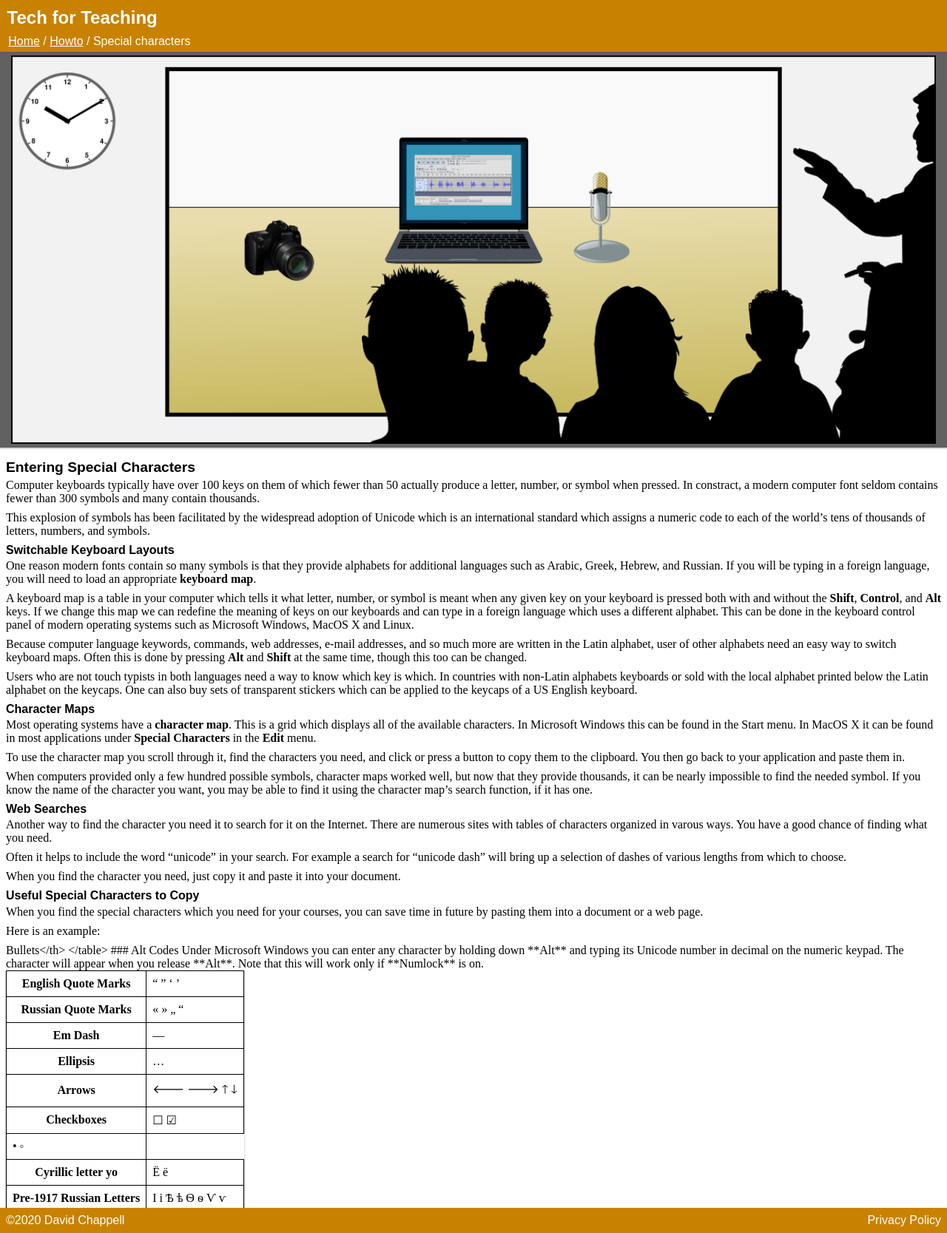
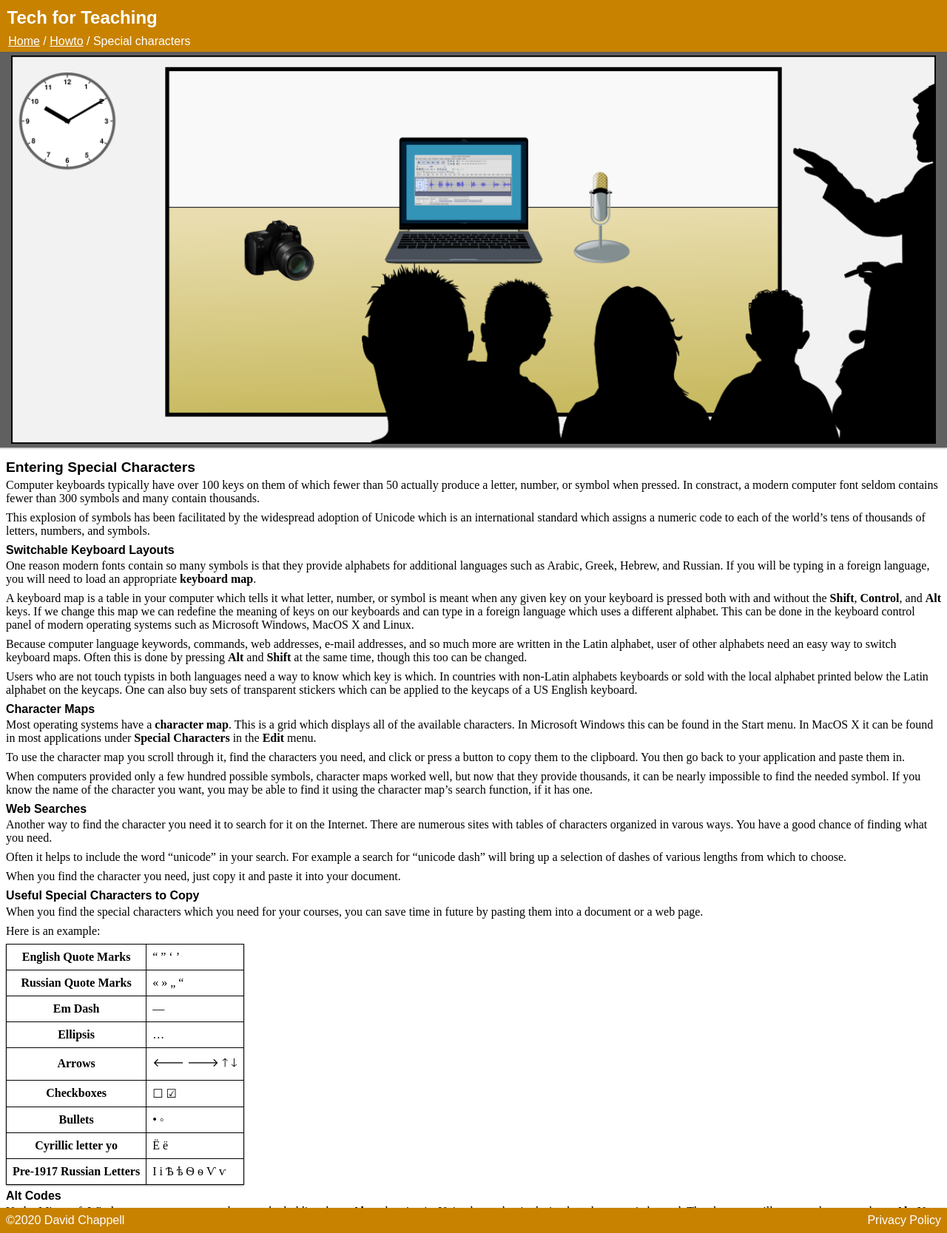
Before and after one commit to david672orford/tech-for-teaching, a Jekyll site: the page built from howto/special-characters/index.md, in a window 1280 px wide. Shown: the whole page at 74% size. Built offline with Jekyll 4.4.1, drawn with Linux system fonts in a browser that asks for light colours; our own code applies the rules of GitHub Pages for plain Markdown files; some of the changed lines change nothing that is shown.

Commit message:
fixed mistaken table tag

```diff
--- a/howto/special-characters/index.md
+++ b/howto/special-characters/index.md
@@ -78,7 +78,7 @@ Here is an example:
 <tr><th>Ellipsis</th><td>…</td></tr>
 <tr><th>Arrows</th><td>🡐  🡒  🡑  🡓</td></tr>
 <tr><th>Checkboxes</th><td>☐  ☑</td></tr>
-<tr><tr>Bullets</th><td>• ◦</td></tr>
+<tr><th>Bullets</th><td>• ◦</td></tr>
 <tr><th>Cyrillic letter yo</th><td>Ё ё</td></tr>
 <tr><th>Pre-1917 Russian Letters</th><td>І і Ѣ ѣ Ѳ ѳ Ѵ ѵ</td></tr>
 </table>
```
